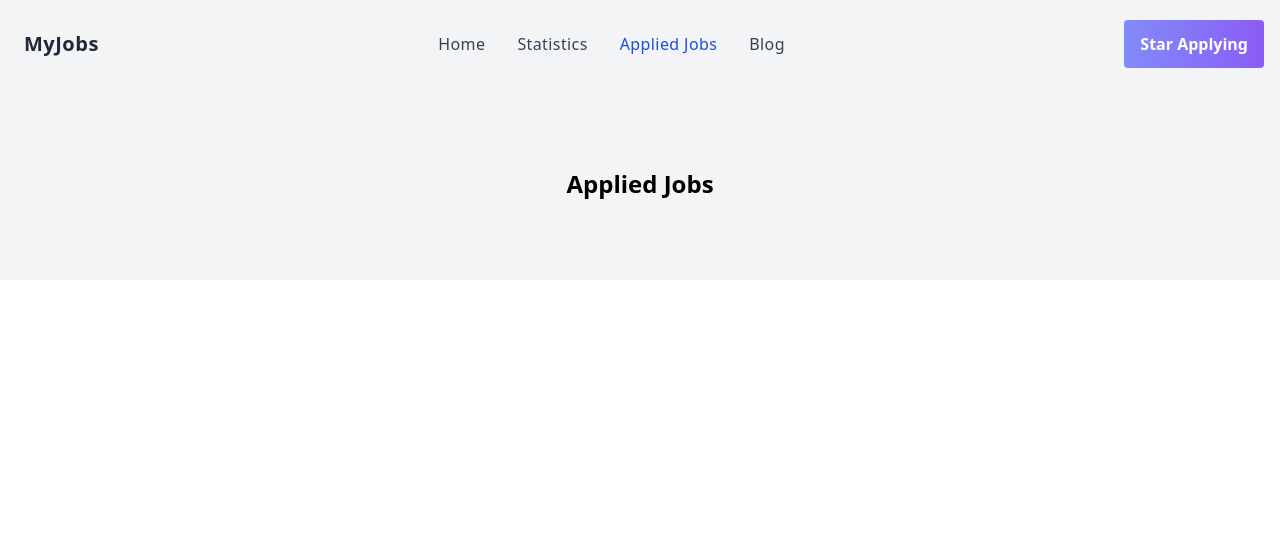
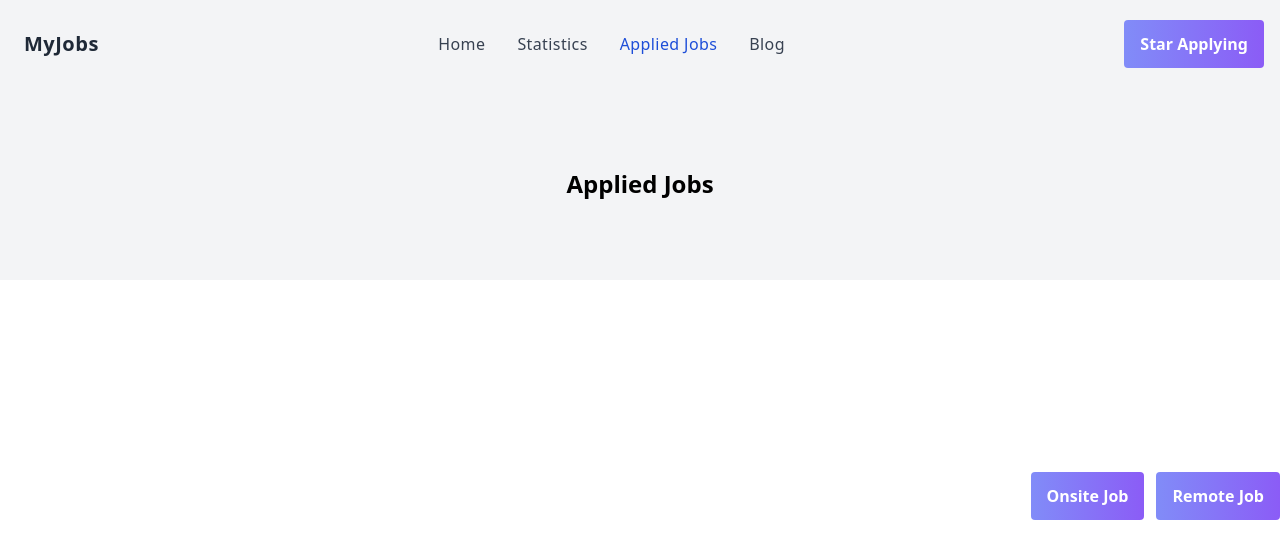
Before and after one commit to Nahid-subi/career-hub-my-jobs, a React (Vite) app: page /appliedjobs in a window 1280 px wide. Shown: the top 558 px of the page. Built offline with nearby package versions, Linux system fonts and the light colour scheme.

Commit message:
remote job and onsite button working done

```diff
--- a/src/components/AppliedJobs.jsx
+++ b/src/components/AppliedJobs.jsx
@@ -1,30 +1,51 @@
-import React, { useContext } from 'react';
+import React, { useContext, useState } from 'react';
 import { getStoredCart } from '../utils/fakedDB';
 import { ProductContext } from '../App';
 import AppliedCard from './Card/AppliedCard';
 
 const AppliedJobs = () => {
-    const products = useContext(ProductContext)
-    const savedCart = getStoredCart()
-    let cart = []
-    for(const id in savedCart){
-        const foundProduct =  products.find(product => product.id == id)
-        if(foundProduct){
-            cart.push(foundProduct)
+  const products = useContext(ProductContext);
+  const savedCart = getStoredCart();
+  const [showRemote, setShowRemote] = useState(null);
+
+  let cart = [];
+  for (const id in savedCart) {
+    const foundProduct = products.find((product) => product.id == id);
+    if (foundProduct) {
+      cart.push(foundProduct);
     }
   }
+
+  const remoteCart = cart.filter((data) => data.remote === true);
+  const onsiteCart = cart.filter((data) => data.remote === false);
+
   return (
     <div>
       <section className='bg-gray-100 h-48 flex justify-center items-center'>
         <h1 className='font-bold text-2xl'>Applied Jobs</h1>
       </section>
       <div className='lg:max-w-screen-xl mx-auto my-48'>
-                {
-                    cart.map(data => <AppliedCard
-                    key={data.id}
-                    data={data}
-                    ></AppliedCard>)
-                }
+        <div className='flex justify-end'>
+          <button className='btn' onClick={() => setShowRemote(false)}>
+            Onsite Job
+          </button>
+          <button className='btn ms-3' onClick={() => setShowRemote(true)}>
+            Remote Job
+          </button>
+        </div>
+        <div>
+          {showRemote === null
+            ? cart.map((data) => (
+                <AppliedCard key={data.id} data={data}></AppliedCard>
+              ))
+            : showRemote
+            ? remoteCart.map((data) => (
+                <AppliedCard key={data.id} data={data}></AppliedCard>
+              ))
+            : onsiteCart.map((data) => (
+                <AppliedCard key={data.id} data={data}></AppliedCard>
+              ))}
+        </div>
       </div>
     </div>
   );
```
Lines whose indentation alone changed are shown as unchanged.
